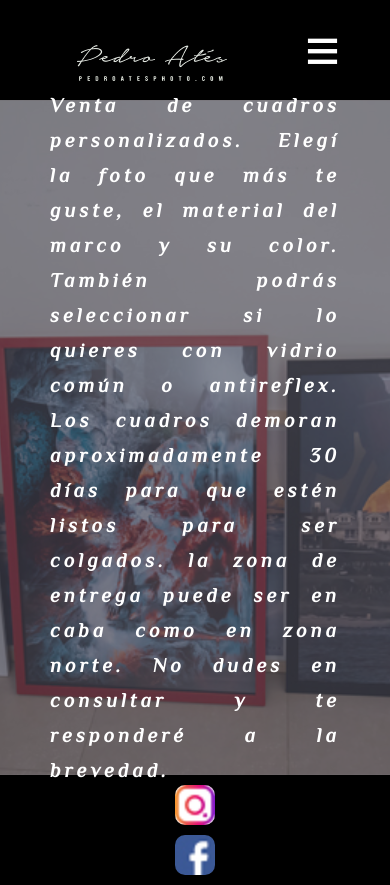
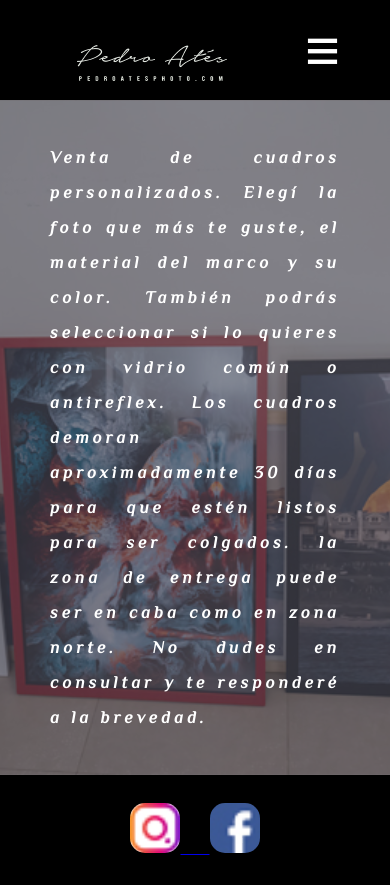
Before and after one commit to pedroates/PF-Ates, a website: page Pages/acerca.html in a window 390 px wide. Drawn offline with Linux system fonts and the light colour scheme.

Commit message:
arreglo del footer

```diff
--- a/scss/layout/_main-acerca.scss
+++ b/scss/layout/_main-acerca.scss
@@ -13,7 +13,7 @@
         left: 0;
     }
     .contenido-banner {
-        font-size: 20px;
+        font-size: 17px;
         padding: 20px 0px;
         position: relative;
         color: white;
--- a/scss/layout/_media-acera-mobile.scss
+++ b/scss/layout/_media-acera-mobile.scss
@@ -1,11 +1,5 @@
 @media(max-width: 576px){
     .contenido-banner{
-        font-size: 16px;
-    }
-
-    .redesPaginas img{
-        display: block;
-        padding: 5px;
-
+        font-size: 8px;
     }
 }
```
Also changed, not shown: index.html (+1 -1 lines), Assets/imágenes/caballos-sierra1.ico (added), css/style.css.
